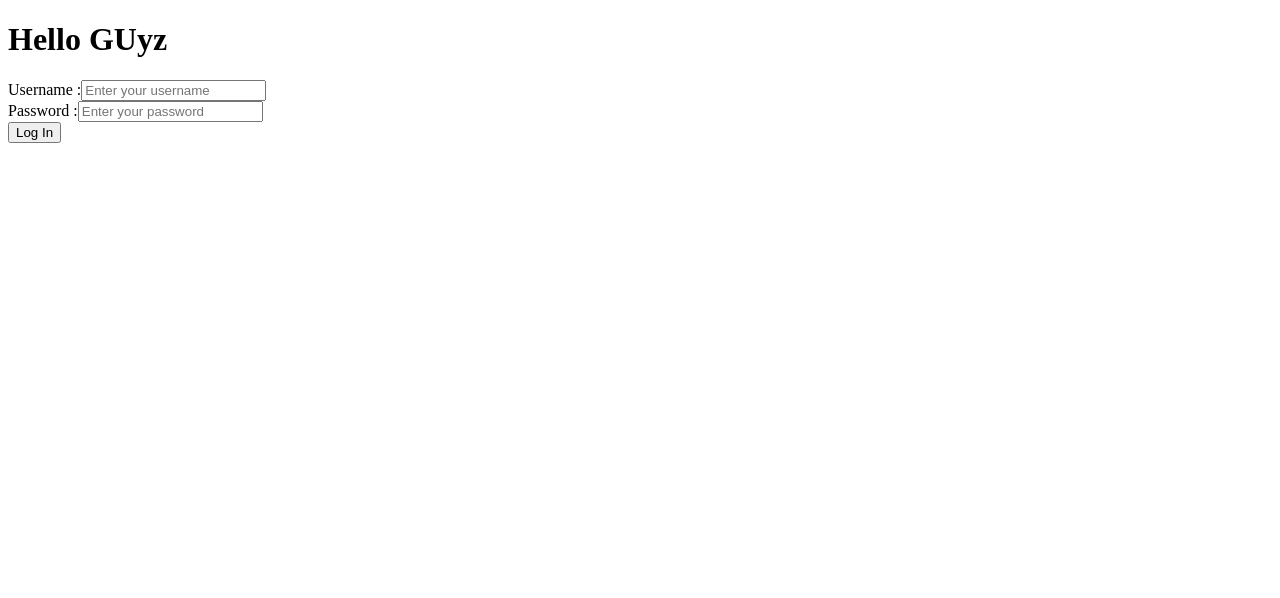
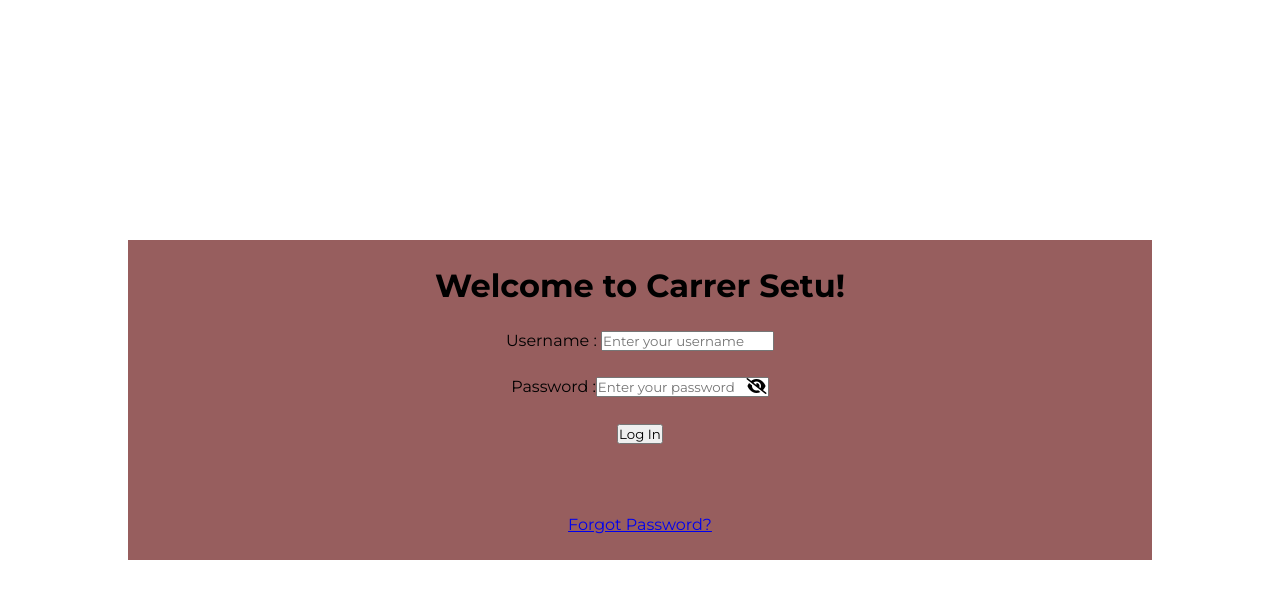
Before and after one commit to AnshulVishwa/bug-smasher, a React (Create React App) app in the folder careersetu/: page / in a window 1280 px wide. Shown: the top 598 px of the page. Built offline with nearby package versions, Linux system fonts and the light colour scheme.

Commit message:
adding new things

```diff
--- a/careersetu/package.json
+++ b/careersetu/package.json
@@ -8,6 +8,7 @@
     "@testing-library/user-event": "^13.5.0",
     "react": "^18.3.1",
     "react-dom": "^18.3.1",
+    "react-router-dom": "^6.28.0",
     "react-scripts": "5.0.1",
     "web-vitals": "^2.1.4"
   },
--- a/careersetu/public/index.html
+++ b/careersetu/public/index.html
@@ -10,6 +10,12 @@
       content="Web site created using create-react-app"
     />
     <link rel="apple-touch-icon" href="%PUBLIC_URL%/logo192.png" />
+    <!-- Google Font -->
+    <link rel="preconnect" href="https://fonts.googleapis.com">
+    <link rel="preconnect" href="https://fonts.gstatic.com" crossorigin>
+    <link href="https://fonts.googleapis.com/css2?family=Montserrat:ital,wght@0,100..900;1,100..900&display=swap" rel="stylesheet">
+    <!-- Google Font -->
+    <link rel="stylesheet" href="https://cdnjs.cloudflare.com/ajax/libs/font-awesome/6.7.0/css/all.min.css" integrity="sha512-9xKTRVabjVeZmc+GUW8GgSmcREDunMM+Dt/GrzchfN8tkwHizc5RP4Ok/MXFFy5rIjJjzhndFScTceq5e6GvVQ==" crossorigin="anonymous" referrerpolicy="no-referrer" />
     <!--
       manifest.json provides metadata used when your web app is installed on a
       user's mobile device or desktop. See https://developers.google.com/web/fundamentals/web-app-manifest/
--- a/careersetu/src/App.js
+++ b/careersetu/src/App.js
@@ -1,10 +1,10 @@
 import './App.css';
 import FormBackend from './Components/form';
-
+import HomePage from './Components/home';
 function App() {
   return (
     <div className="App">
-      <FormBackend />
+      < FormBackend/>
     </div>
   );
 }
--- /dev/null
+++ b/careersetu/src/Components/form.css
@@ -0,0 +1,40 @@
+*{
+    margin: 0;
+    padding: 0;
+}
+body {
+    height: 100vh;
+    width: 100vw;
+
+}
+.formBody {
+    height: 100%;
+    width: 100%;
+    display: flex;
+    justify-content: center;
+    align-items: center;
+    flex-direction: column;
+}
+.content {
+    display: contents;
+}
+main {
+    background: #975e5e;
+    width: 80%;
+    display: flex;
+    justify-content: space-evenly;
+    align-items: center;
+    flex-direction: column;
+    height: 40%;
+}
+h1 {
+    text-align: center;
+}
+.passBox {
+    display: flex;
+}
+.eye {
+    position: relative;
+    width: 0;
+    left: -1.4em;
+}
--- a/careersetu/src/Components/form.js
+++ b/careersetu/src/Components/form.js
@@ -1,15 +1,28 @@
-import React from 'react'
-
+import React, { useState } from 'react'
+import './form.css'
 function FormBackend() {
+  let [ passType , setpassType ] = useState("text")
   return (
     <>
-        <div>
-            <h1>Hello GUyz</h1>
-            <div>
-                <span>Username :</span><input type="text" className="UName" placeholder='Enter your username'/><br/>
-                <span>Password :</span><input type="text" className="Pass" placeholder='Enter your password'/><br/>
-                <button className="combtn">Log In</button>
-            </div>
+        <div className='formBody'>
+          <main>
+              <h1>Welcome to Carrer Setu!</h1>
+              <div className='content'>
+                <div className='inputBox'>
+                  <span className="Lsdei">Username : </span>
+                  <input type="text" className="UName" placeholder='Enter your username'/><br/>
+                </div>
+                <div className='passBox'>
+                  <span className='Lsdei'>Password : </span>
+                  <input type={passType} onClick={()=>setpassType((passType == "text") ? "password" : "text")} className="Pass" placeholder='Enter your password'/>
+                  <div className='eye'>
+                    <i class="fa-solid fa-eye-slash"></i>
+                  </div>
+                </div>
+                  <button className="combtn">Log In</button><br/>
+                  <span className='forgot_password'><a href='#'>Forgot Password?</a></span>
+              </div>
+          </main>
         </div>
     </>
   )
--- /dev/null
+++ b/careersetu/src/Components/home.js
@@ -0,0 +1,11 @@
+import React from 'react'
+
+function HomePage() {
+  return (
+    <>
+        <h1>Home page</h1>
+    </>
+  )
+}
+
+export default HomePage
--- a/careersetu/src/index.css
+++ b/careersetu/src/index.css
@@ -0,0 +1,8 @@
+*{
+    font-family: "Montserrat", sans-serif;
+    font-optical-sizing: auto;
+}
+#root{
+    height: 100%;
+    width: 100%;
+}
--- a/careersetu/src/index.js
+++ b/careersetu/src/index.js
@@ -3,12 +3,28 @@ import ReactDOM from 'react-dom/client';
 import './index.css';
 import App from './App';
 import reportWebVitals from './reportWebVitals';
+import { createRoot } from "react-dom/client";
+import FormBackend from './Components/form';
+import HomePage from './Components/home';
+import {
+  createBrowserRouter,
+  RouterProvider,
+} from "react-router-dom";
+
+const router = createBrowserRouter([
+  {
+    path: "/",
+    element: <FormBackend />
+  },
+  {
+    path : "/home",
+    element : <HomePage />
+  }
+]);
 
 const root = ReactDOM.createRoot(document.getElementById('root'));
-root.render(
-  <React.StrictMode>
-    <App />
-  </React.StrictMode>
+createRoot(document.getElementById("root")).render(
+  <RouterProvider router={router} />
 );
 
 // If you want to start measuring performance in your app, pass a function
```
Also changed, not shown: 1 other file (tests, documents, lock files or other folders).
